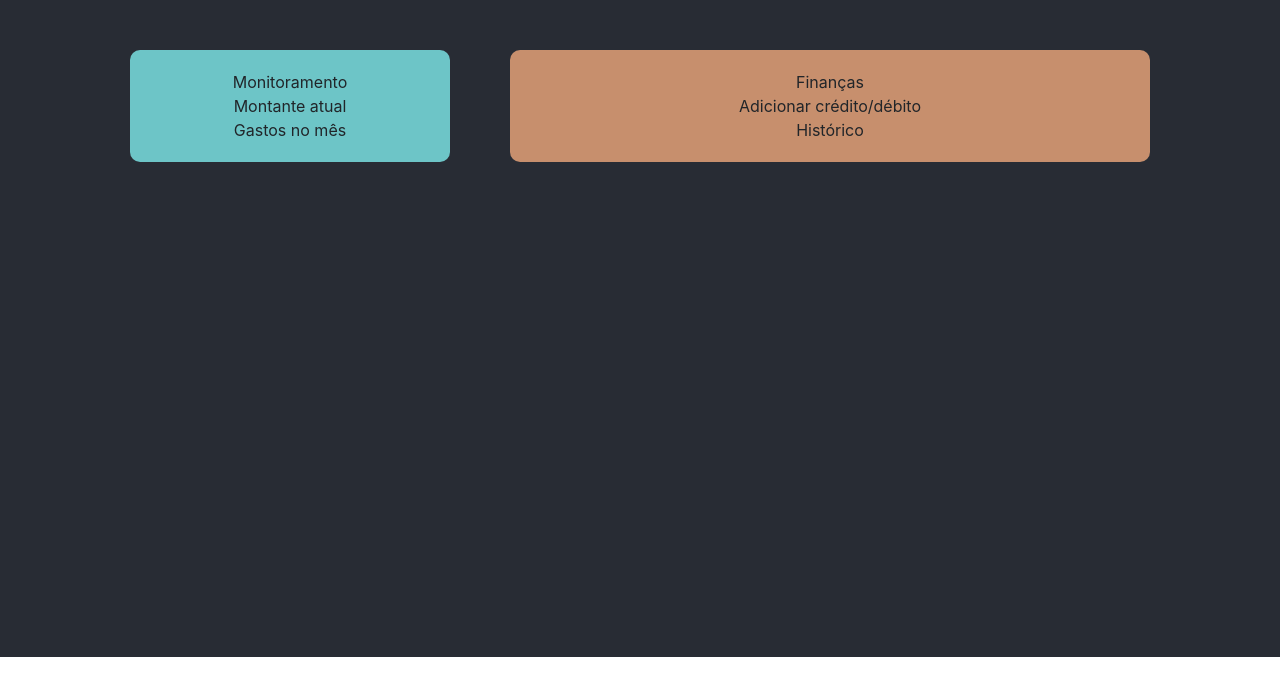
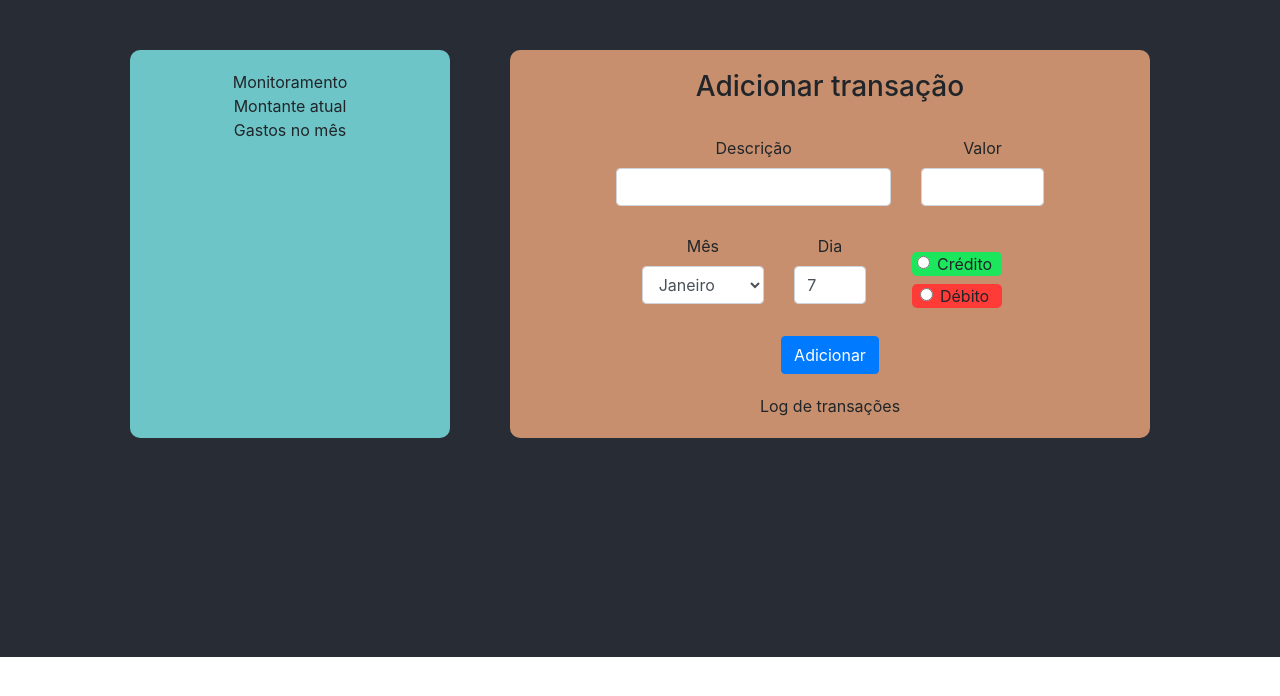
Before and after one commit to laisrhianne/finances-app, a React (Create React App) app: page / in a window 1280 px wide. Shown: the top 696 px of the page. Built offline with nearby package versions, Linux system fonts and the light colour scheme.

Commit message:
form added

```diff
--- a/src/App.js
+++ b/src/App.js
@@ -1,8 +1,16 @@
-import React from 'react';
+import React, { useState } from 'react';
 import './App.css';
 import { Container, Col, Row } from 'reactstrap';
+import TransactionForm from './components/TransactionForm';
+import TransactionLog from './components/TransactionLog';
 
 function App() {
+  const [transactions, setTransactions] = useState([]);
+
+  function addTransaction(transaction){
+    setTransactions(transaction);
+  }
+
   return (
     <div className='App'>
       <Container
@@ -20,11 +28,8 @@ function App() {
             <br />
           </Col>
           <Col sm='6' style={styles.main}>
-            Finanças
-            <br />
-            Adicionar crédito/débito
-            <br />
-            Histórico
+            <TransactionForm addTransaction={addTransaction} />
+            <TransactionLog transactions={transactions} />
           </Col>
         </Row>
       </Container>
--- /dev/null
+++ b/src/components/TransactionForm.js
@@ -0,0 +1,125 @@
+import React, { useState } from 'react';
+import {
+  Container,
+  Form,
+  Row,
+  Col,
+  Button,
+  Input,
+  Label,
+  FormGroup,
+} from 'reactstrap';
+
+export default function Transactionform(addTransaction) {
+  const date = new Date();
+  const [transaction, setTransaction] = useState({
+    description: '',
+    value: 0,
+    credit: true, // informa se o valor é positivo (crédito) ou negativo (débito)
+    month: date.getMonth(),
+    day: date.getDate(),
+  });
+
+  function handleDay(event){
+      setTransaction({
+          day: event.target.value
+      });
+  }
+
+  return (
+    <Container>
+      <h3>Adicionar transação</h3>
+      <br />
+      <Form>
+        <Row style={styles.row}>
+          <Col sm='6'>
+            <FormGroup>
+              <Label for='description'>Descrição</Label>
+              <Input type='text' name='description' id='description' />
+            </FormGroup>
+          </Col>
+          <Col sm='3'>
+            <FormGroup>
+              <Label for='value'>Valor</Label>
+              <Input type='number' name='value' id='value' />
+            </FormGroup>
+          </Col>
+        </Row>
+        <Row style={styles.row}>
+          <Col sm='3'>
+            <Label>Mês</Label>
+            <Input type='select'>
+              <option value='0'>Janeiro</option>
+              <option value='1'>Fevereiro</option>
+              <option value='2'>Março</option>
+              <option value='3'>Abril</option>
+              <option value='4'>Maio</option>
+              <option value='5'>Junho</option>
+              <option value='6'>Julho</option>
+              <option value='7'>Agosto</option>
+              <option value='8'>Setembro</option>
+              <option value='9'>Outubro</option>
+              <option value='10'>Novembro</option>
+              <option value='11'>Dezembro</option>
+            </Input>
+          </Col>
+          <Col sm='2'>
+            <Label>Dia</Label>
+            <Input
+            type='number'
+            min='1'
+            max='31'
+            value={transaction.day}
+            onChange={handleDay}
+             />
+          </Col>
+          <Col sm='3' style={styles.check}>
+            <Label style={styles.credit}>
+              <Input type='radio' name='credit' value='true' />
+              Crédito
+            </Label>
+            <br />
+            <Label style={styles.debit}>
+              <Input type='radio' name='credit' value='false' />
+              Débito
+            </Label>
+          </Col>
+        </Row>
+        <Row style={styles.row}>
+          <Button color='primary' style={styles.button}>
+            Adicionar
+          </Button>
+        </Row>
+      </Form>
+    </Container>
+  );
+}
+
+const styles = {
+  container: {},
+  check: {
+    marginTop: 'auto',
+    marginBottom: 'auto',
+    paddingTop: 30,
+  },
+  credit: {
+    backgroundColor: '#1CE65B',
+    borderRadius: 5,
+    width: 90,
+    paddingLeft: 15,
+  },
+  debit: {
+    backgroundColor: '#FF3B38',
+    borderRadius: 5,
+    width: 90,
+    paddingLeft: 15,
+  },
+  row: {
+    alignItems: 'center',
+    justifyContent: 'center',
+  },
+  button: {
+    marginTop: 20,
+    marginBottom: 20,
+  },
+};
--- /dev/null
+++ b/src/components/TransactionLog.js
@@ -0,0 +1,10 @@
+import React from 'react';
+import { Container } from 'reactstrap';
+
+export default function TransactionLog(transactions) {
+    return (
+        <Container>
+            Log de transações
+        </Container>
+    );
+}
```
